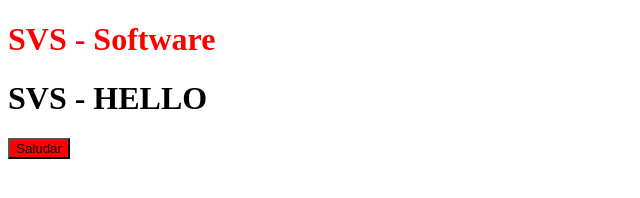
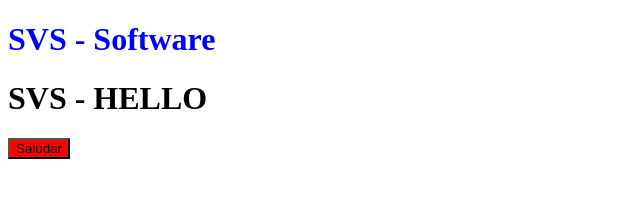
Before and after one commit to svs-software/control-de-versiones, a plain HTML site: page index.html in a window 1280 px wide. Shown: the whole page, without its empty margins (0-640 px from the left). Drawn offline with Linux system fonts and the light colour scheme.

Commit message:
juantando titulo mas el boron

```diff
--- a/index.html
+++ b/index.html
@@ -4,7 +4,7 @@
 	<meta charset="UTF-8">
 	<title>SVS Software</title>
 	<style>
-    #title { color: #FF0000; }
+
   </style>
 </head>
 <body>
@@ -14,6 +14,11 @@
 		<input type="button" name="btnSaludar" id="btnSaludar" value="Saludar">
 	</div>
 	<style>
+	 #title
+	 {
+	 	color: blue;
+	 }
+
 		#btnSaludar
 		{
 			background: red;
```
